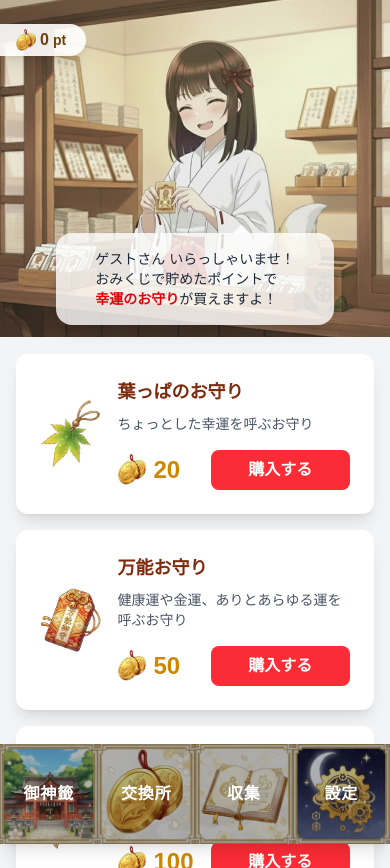
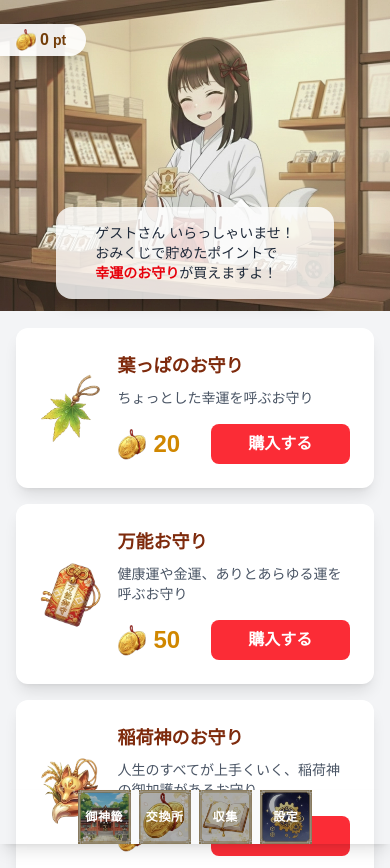
Before and after one commit to oykw46/app-omikuji2026, a Next.js app: page /shop in a window 390 px wide. Built offline with nearby package versions, Linux system fonts and the light colour scheme.

Commit message:
tuning footer

```diff
--- a/app/components/Footer.tsx
+++ b/app/components/Footer.tsx
@@ -24,14 +24,14 @@ export const Footer = forwardRef<HTMLElement, FooterProps>(
         return (
             <footer
                 ref={ref}
-                className={`fixed bottom-0 left-0 right-0 z-20 shadow-lg bg-gray-600 l-footer ${
+                className={`fixed bottom-0 left-0 right-0 z-20 shadow-lg l-footer ${
                 screen === 'home' ? 'hidden' : ''
             }`}>
-                <div className='flex justify-around w-full bg-gray-50 max-w-full gap-0 md:max-w-9/12 mx-auto md:gap-2 bg-gray-600'>
+                <div className='flex justify-around w-full bg-gray-50 max-w-full gap-2 max-sm:max-w-3/5 md:max-w-9/12 mx-auto'>
                     {/* HOME */}
                     <Link href='/' className={getLinkClass('home')}>
-                    <span className='absolute inset-0 bg-black opacity-30'></span>
-                        <span className="text-base tracking-wider font-bold absolute text-white inset-0 flex items-center justify-center">御神籤</span>
+                        <span className='absolute inset-0 bg-black opacity-30'></span>
+                        <span className="text-xs tracking-wider font-bold absolute text-white inset-0 flex items-center justify-center">御神籤</span>
                         <Image
                             src='/assets/nav/nav-home.webp'
                             alt='御神籤'
@@ -43,8 +43,8 @@ export const Footer = forwardRef<HTMLElement, FooterProps>(
 
                     {/* SHOP */}
                     <Link href="/shop" className={getLinkClass('shop')}>
-                    <span className='absolute inset-0 bg-black opacity-30'></span>
-                        <span className="text-base tracking-wider font-bold absolute text-white inset-0 flex items-center justify-center">交換所</span>
+                        <span className='absolute inset-0 bg-black opacity-30'></span>
+                        <span className="text-xs tracking-wider font-bold absolute text-white inset-0 flex items-center justify-center">交換所</span>
                         <Image
                             src='/assets/nav/nav-shop.webp'
                             alt='交換所'
@@ -56,8 +56,8 @@ export const Footer = forwardRef<HTMLElement, FooterProps>(
 
                     {/* COLLECTION */}
                         <Link href="/collection" className={getLinkClass('collection')}>
-                        <span className='absolute inset-0 bg-black opacity-30'></span>
-                        <span className="text-base tracking-wider font-bold absolute text-white inset-0 flex items-center justify-center">収集</span>
+                            <span className='absolute inset-0 bg-black opacity-30'></span>
+                        <span className="text-xs tracking-wider font-bold absolute text-white inset-0 flex items-center justify-center">収集</span>
                         <Image
                             src='/assets/nav/nav-collection.webp'
                             alt='収集'
@@ -69,8 +69,8 @@ export const Footer = forwardRef<HTMLElement, FooterProps>(
 
                     {/* SETTINGS */}
                     <Link href="/settings" className={getLinkClass('settings')}>
-                    <span className='absolute inset-0 bg-black opacity-30'></span>
-                        <span className="text-base tracking-wider font-bold absolute text-white inset-0 flex items-center justify-center">設定</span>
+                        <span className='absolute inset-0 bg-black opacity-30'></span>
+                        <span className="text-xs tracking-wider font-bold absolute text-white inset-0 flex items-center justify-center">設定</span>
                         <Image
                             src='/assets/nav/nav-settings.webp'
                             alt='設定'
--- a/app/globals.css
+++ b/app/globals.css
@@ -110,11 +110,11 @@ body {
 
 /* ショップ画面 */
 .header-img {
-	height: 40svh;
+	height: 37svh;
 	width: 100%;
 }
 .shop-item-list {
-	max-height: calc(70svh - 60px);
+	max-height: calc(73svh - 60px);
 }
 @media screen and (min-width: 768px) {
 	.header-img {
```
